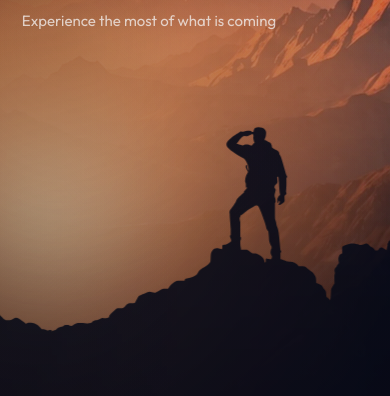
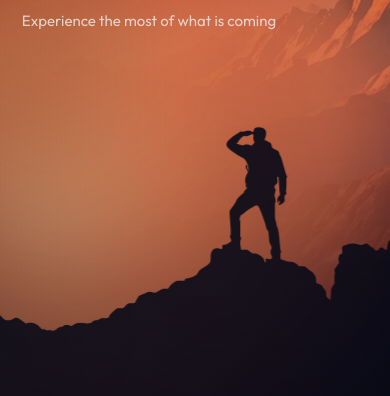
Before and after one commit to przemeknowak781/comingsoon, a plain HTML site: page index.html in a window 390 px wide. Shown: the part 448-844 px from the top of the page. Drawn offline with Linux system fonts and the light colour scheme.

Commit message:
Tune coming soon overlay colors

```diff
--- a/styles.css
+++ b/styles.css
@@ -76,7 +76,7 @@ body {
   height: min(84vh, 860px);
   border-radius: 999px;
   background:
-    radial-gradient(circle at 43% 42%, rgba(255, 205, 154, 0.92), rgba(255, 128, 65, 0.68) 28%, rgba(255, 96, 38, 0.34) 54%, rgba(255, 96, 38, 0.08) 76%, transparent 86%);
+    radial-gradient(circle at 43% 42%, rgba(255, 132, 86, 1), rgba(238, 76, 42, 0.96) 30%, rgba(196, 38, 21, 0.62) 56%, rgba(186, 34, 18, 0.24) 76%, transparent 86%);
   filter: blur(28px);
   mix-blend-mode: screen;
   opacity: 0.95;
@@ -88,10 +88,10 @@ body {
   content: "";
   z-index: 2;
   background:
-    radial-gradient(820px 560px at 13% 66%, rgba(255, 111, 58, 0.58), rgba(255, 128, 65, 0.2) 46%, transparent 72%),
-    radial-gradient(680px 430px at 37% 62%, rgba(255, 176, 119, 0.18), transparent 70%),
-    linear-gradient(90deg, rgba(8, 11, 19, 0.64), rgba(8, 11, 19, 0.24) 42%, rgba(8, 11, 19, 0.04) 68%, transparent 100%),
-    linear-gradient(180deg, rgba(8, 11, 19, 0.72), rgba(8, 11, 19, 0.12) 42%, rgba(8, 11, 19, 0.42));
+    radial-gradient(860px 580px at 13% 66%, rgba(238, 76, 42, 0.94), rgba(246, 116, 70, 0.56) 46%, transparent 73%),
+    radial-gradient(700px 440px at 37% 62%, rgba(255, 132, 86, 0.42), transparent 70%),
+    linear-gradient(90deg, rgba(8, 11, 19, 0.64), rgba(8, 11, 19, 0.24) 42%, rgba(8, 11, 19, 0.05) 68%, transparent 100%),
+    linear-gradient(180deg, rgba(8, 11, 19, 0.7), rgba(8, 11, 19, 0.12) 42%, rgba(8, 11, 19, 0.42));
 }
 
 .scene::after {
@@ -155,7 +155,8 @@ body {
   width: 100%;
   height: 100%;
   object-fit: cover;
-  opacity: 0.28;
+  opacity: 0.34;
+  filter: sepia(0.28) saturate(2.55) hue-rotate(-32deg) brightness(1.03);
   mix-blend-mode: screen;
   -webkit-mask-image: linear-gradient(90deg, #000 0%, #000 48%, rgba(0, 0, 0, 0.5) 64%, transparent 82%);
   mask-image: linear-gradient(90deg, #000 0%, #000 48%, rgba(0, 0, 0, 0.5) 64%, transparent 82%);
@@ -356,10 +357,10 @@ h1 span {
 
   .scene::before {
     background:
-      radial-gradient(620px 480px at 6% 68%, rgba(255, 111, 58, 0.58), rgba(255, 128, 65, 0.2) 48%, transparent 74%),
-      radial-gradient(430px 320px at 44% 60%, rgba(255, 176, 119, 0.16), transparent 72%),
+      radial-gradient(640px 500px at 6% 68%, rgba(238, 76, 42, 0.92), rgba(246, 116, 70, 0.54) 48%, transparent 74%),
+      radial-gradient(450px 330px at 44% 60%, rgba(255, 132, 86, 0.4), transparent 72%),
       linear-gradient(90deg, rgba(8, 11, 19, 0.64), rgba(8, 11, 19, 0.2) 58%, transparent 100%),
-      linear-gradient(180deg, rgba(8, 11, 19, 0.72), rgba(8, 11, 19, 0.1) 48%, rgba(8, 11, 19, 0.42));
+      linear-gradient(180deg, rgba(8, 11, 19, 0.7), rgba(8, 11, 19, 0.1) 48%, rgba(8, 11, 19, 0.42));
   }
 
   .scene__sun {
```
